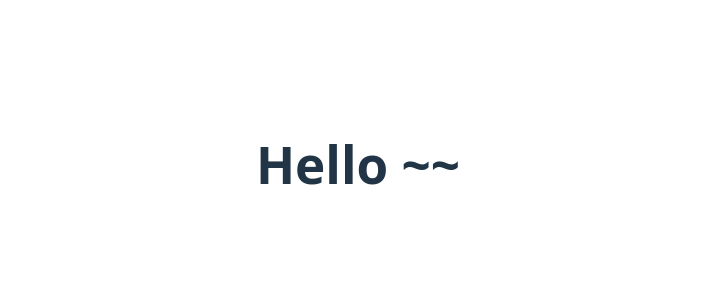
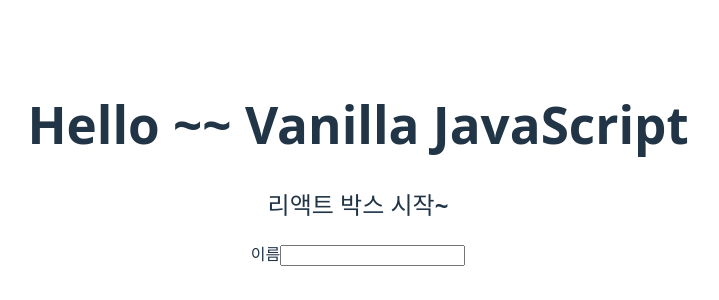
Before and after one commit to EunHyeokLee123/Playdata_React, a React (Vite) app in the folder React_study_01_0408/: page / in a window 1280 px wide. Shown: the part 236-536 px from the top of the page, without its empty margins (282-1001 px from the left). Built offline with nearby package versions, Linux system fonts and the light colour scheme.

Commit message:
jsx 기초

```diff
--- a/React_study_01_0408/src/App.jsx
+++ b/React_study_01_0408/src/App.jsx
@@ -1,12 +1,8 @@
-import { useState } from 'react'
-import reactLogo from './assets/react.svg'
-import viteLogo from '/vite.svg'
-import './App.css'
-
-
+import React from 'react';
+import './App.css';
 
 function App() {
-/*
+  /*
     jsx : 리액트에서 사용하는 특수한 js문법, 태그를 그대로 쓰면 알아서 변환
      html처럼 보이지만, 실제로 html은 아님.
 
@@ -15,13 +11,22 @@ function App() {
     2. 빈 태그(닫는 태그가 없는)는 반드시 /> 로 마감
     3. 태그의 class속성은 자바스크립트 키워드 class와 겹쳐서 className으로 표기
     4. 의미없는 부모는 <React.Fragment>로 감싸면 됨
+    <> 비어 놓으면 자동으로 React.Fragmnet로 인식함
     5. 변수값이나 함수를 출력할 때는 {}로 감싸면 됨.
   */
 
+  // const $h1 = React.createElement('h1', null,'안뇽 React');
+
+  const subject = 'Vanilla JavaScript';
+
   return (
-    <h1>Hello ~~</h1>
-
+    <>
+      <h1 className='title'>Hello ~~ {subject}</h1>
+      <h2>리액트 박스 시작~</h2>
+      <label htmlFor='username'>이름</label>
+      <input type='text' id='username' />
+    </>
   );
 }
 
-export default App
+export default App;
```
